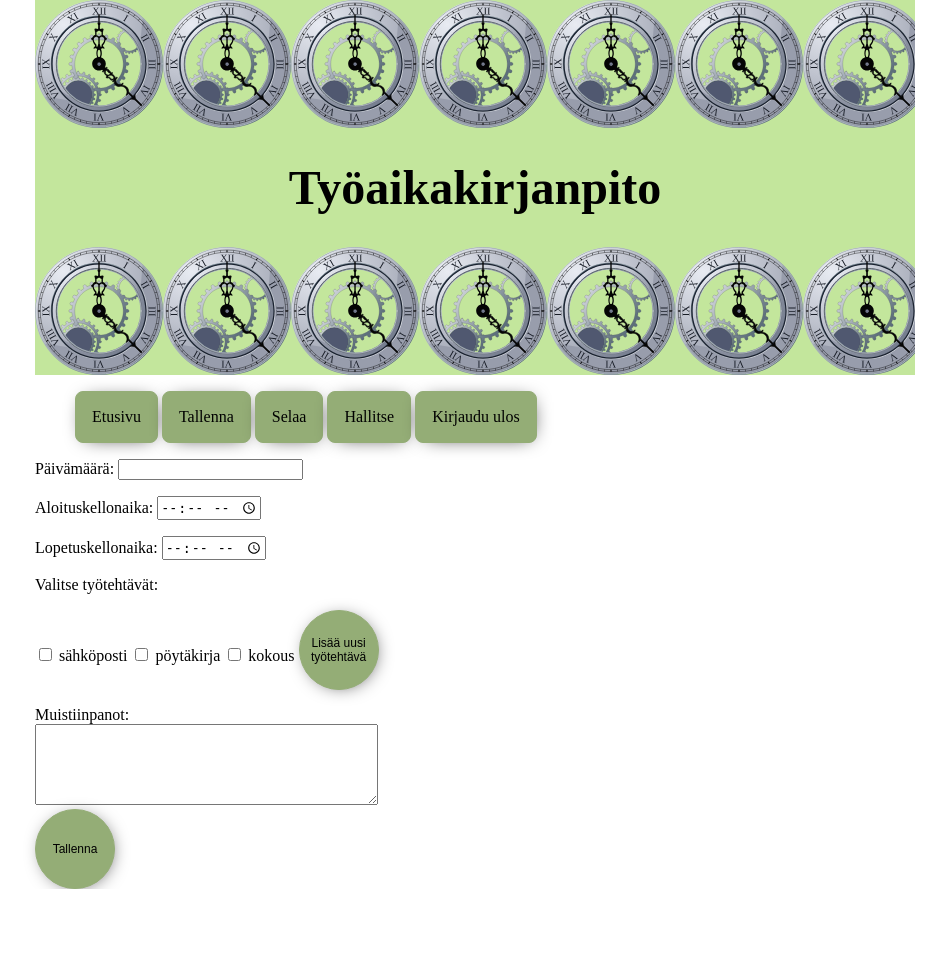
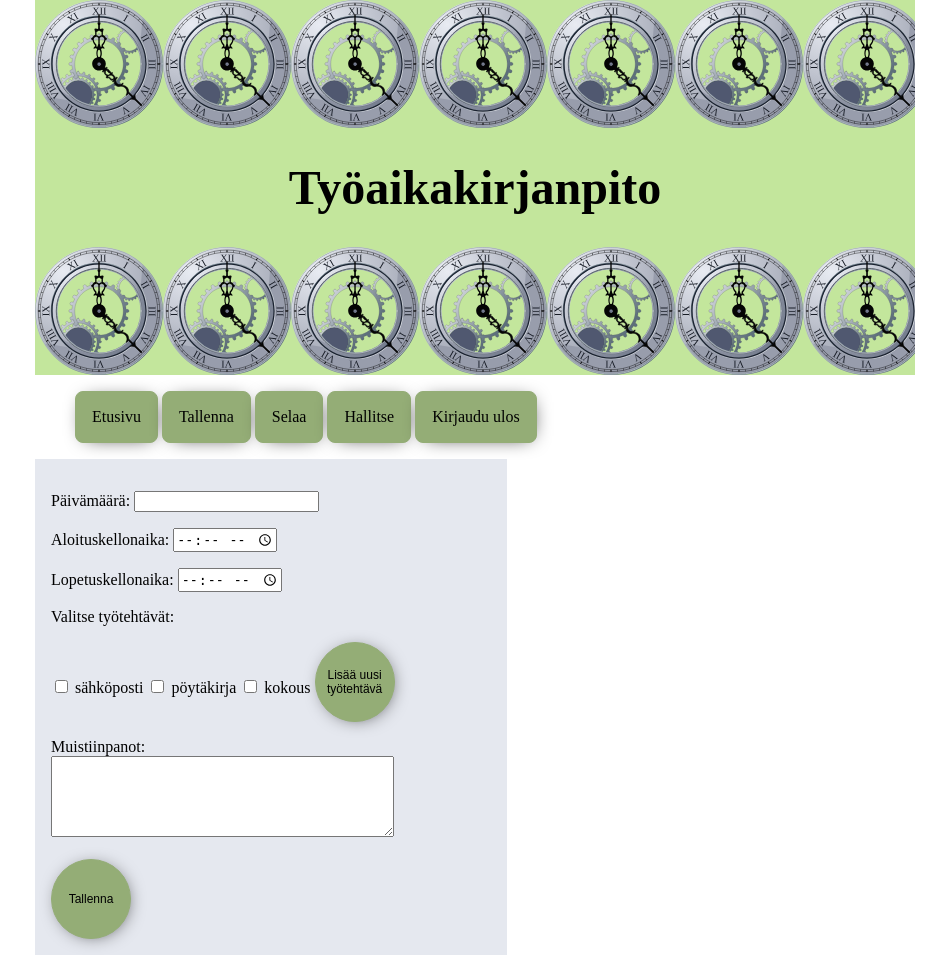
Before and after one commit to veelupu/tyoaikakirjanpito, a Flask app: page /start-recording in a window 1280 px wide. Shown: the whole page, without its empty margins (165-1111 px from the left). Before the commit the page ends 889 px from the top, so only its background shows below. Run offline with Flask 2, Linux system fonts and the light colour scheme; some libraries are stand-ins or nearby versions.

Commit message:
Fix record.html layout

```diff
--- a/static/style.css
+++ b/static/style.css
@@ -92,3 +92,9 @@ button:hover {
 	background-color: #FFF096;
 	padding: 1em;
 }
+
+.entry-form {
+	padding: 1em;
+	background-color: #E5E8EF;
+	width: 50%;
+}
--- a/templates/record.html
+++ b/templates/record.html
@@ -12,7 +12,7 @@
 		{{ message }}
 	</div>
 	{% endif %}
-	<form action="/add-entry" method="POST">
+	<form action="/add-entry" method="POST" class="entry-form">
 		<p>Päivämäärä: <input type="text" name="datepicker" id="datepicker"></p>
 		<p>Aloituskellonaika: <input type="time" name="time-beg"></p>
 		<p>Lopetuskellonaika: <input type="time" name="time-end"></p>
@@ -27,6 +27,7 @@
 		<div>
 			<textarea name="notes" rows="5" cols="40"></textarea>
 		</div>
+		<br>
 		<button type="submit">Tallenna</button>
 	</form>
 
```
